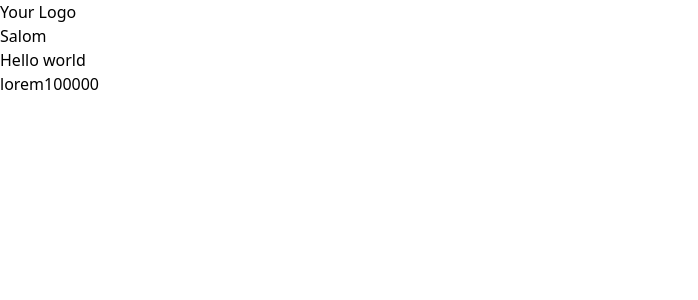
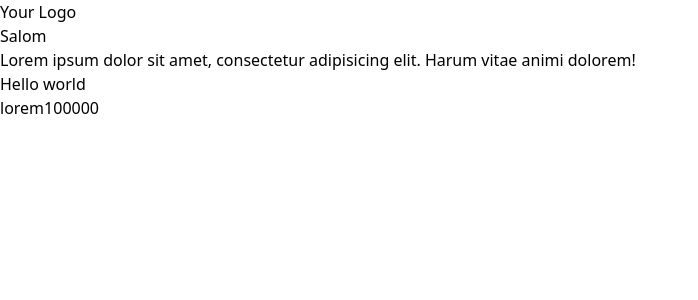
Before and after one commit to AshirovSherzod/ProjectGilam, a React (Vite) app: page / in a window 1280 px wide. Shown: the top 300 px of the page, without its empty margins (0-698 px from the left). Built offline with nearby package versions, Linux system fonts and the light colour scheme; the HTML template or start-up script is replaced by a standard one.

Commit message:
task done

```diff
--- a/src/components/sidebar/Sidebar.jsx
+++ b/src/components/sidebar/Sidebar.jsx
@@ -7,6 +7,7 @@ const Sidebar = () => {
         <div className="h-[70px] border-b-[1px] flex items-center px-[20px] border-[#E0E0E0]">
             <h1 className="font-bold text-[24px]">Your Logo</h1>
             <h2>Salom</h2>
+            <p>Lorem ipsum dolor sit amet, consectetur adipisicing elit. Harum vitae animi dolorem!</p>
         </div>
         <NavLink></NavLink>
     </section>
```
